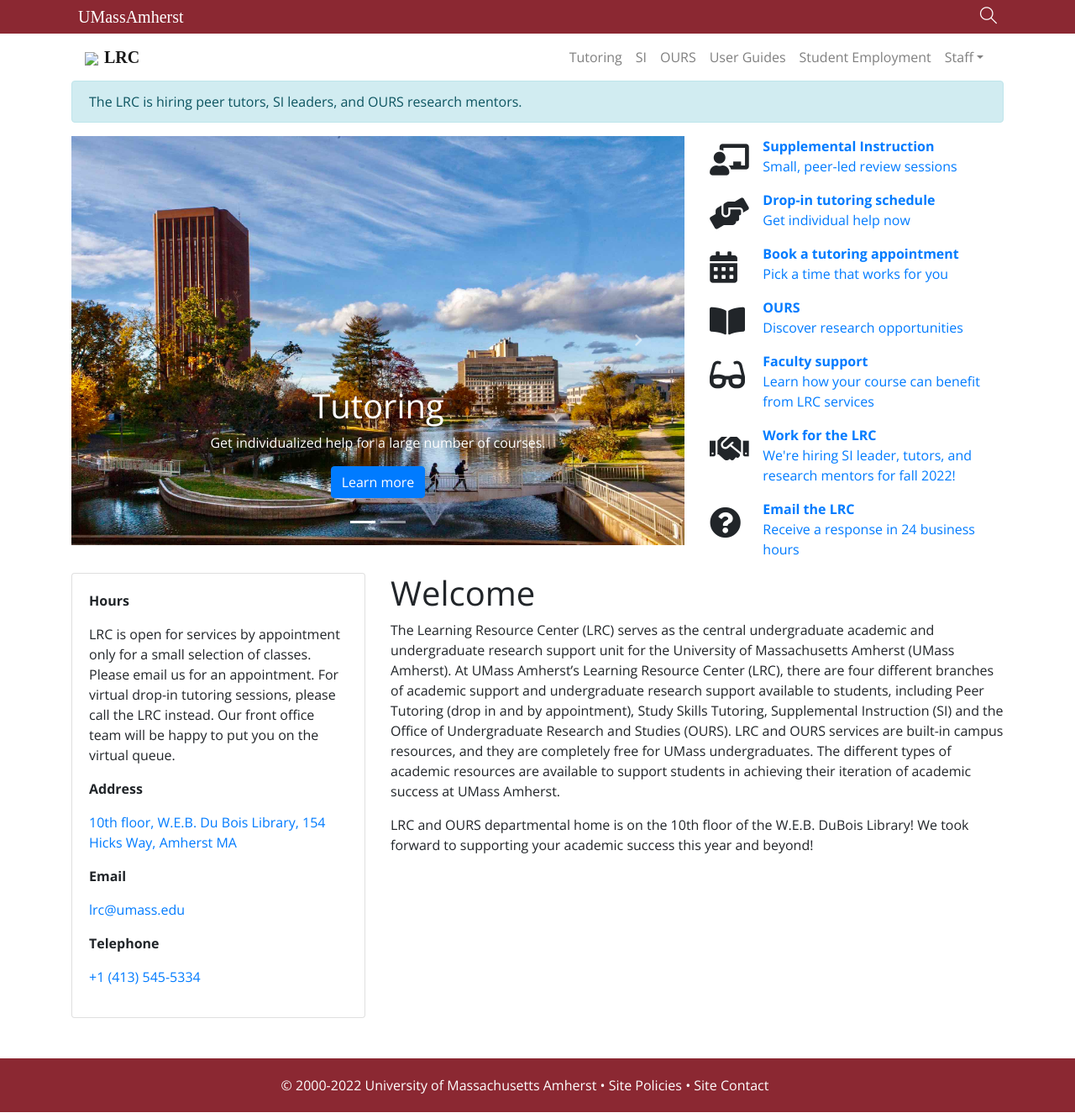
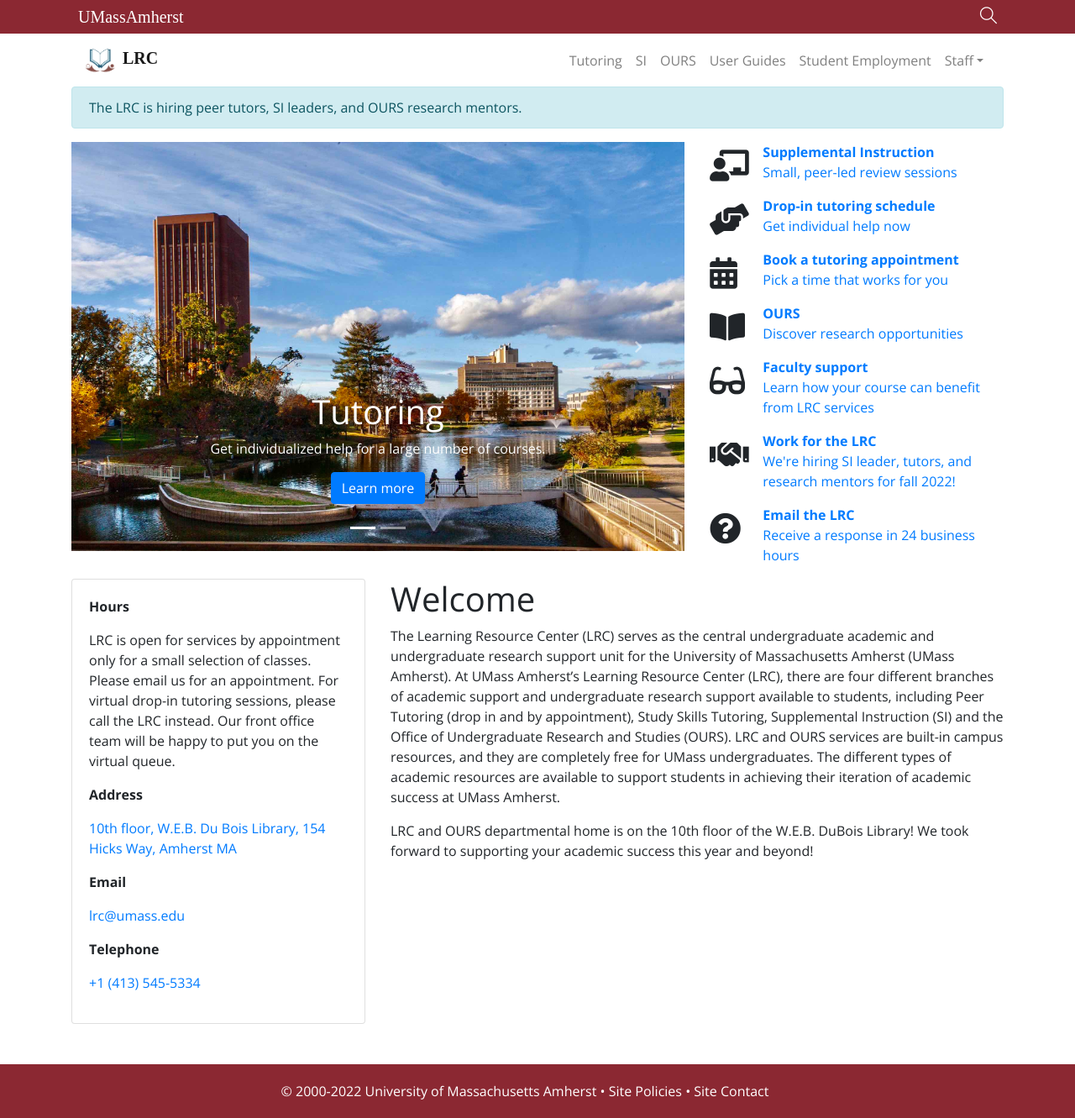
Before and after one commit to umass-lrc/ours-website, a Jekyll site: the page built from index.md, in a window 1280 px wide. Shown: the whole page at 84% size. Built offline with Jekyll 4.4.1, drawn with Linux system fonts in a browser that asks for light colours; nearby versions of some CDN libraries; some web fonts are replaced.

Commit message:
Fix broken links, add LRC logo

```diff
--- a/_layouts/default.html
+++ b/_layouts/default.html
@@ -24,13 +24,13 @@
   <link rel="stylesheet" href="https://fonts.googleapis.com/css?family=Open+Sans:300,400,600,700,800" />
   <link rel="stylesheet" href="https://cdnjs.cloudflare.com/ajax/libs/font-awesome/5.15.1/css/all.min.css" />
   <link rel="stylesheet" href="https://cdnjs.cloudflare.com/ajax/libs/simple-line-icons/2.4.1/css/simple-line-icons.min.css" />
-  <link rel="stylesheet" href="{{ "assets/css/Animated-numbers-section.css" | relative_url }}" />
+  <link rel="stylesheet" href="assets/css/Animated-numbers-section.css" />
   <!--
   <link rel="stylesheet" href="{{ "assets/css/best-carousel-slide.css" | relative_url }}" />
   -->
-  <link rel="stylesheet" href="{{ "assets/css/FAQ-Frequentlly-Asked-Questions.css" | relative_url }}" />
-  <link rel="stylesheet" href="{{ "assets/css/gradient-navbar-1.css" | relative_url }}" />
-  <link rel="stylesheet" href="{{ "assets/css/gradient-navbar.css" | relative_url }}" />
+  <link rel="stylesheet" href="assets/css/FAQ-Frequentlly-Asked-Questions.css" />
+  <link rel="stylesheet" href="assets/css/gradient-navbar-1.css" />
+  <link rel="stylesheet" href="assets/css/gradient-navbar.css" />
   <link rel="stylesheet" href="https://cdnjs.cloudflare.com/ajax/libs/animate.css/3.5.2/animate.min.css" />
   <!--
   <link rel="stylesheet" href="{{ "assets/css/Navigation-Clean-1.css" | relative_url }}" />
```
Also changed, not shown: assets/img/intro-pic.png (added).
